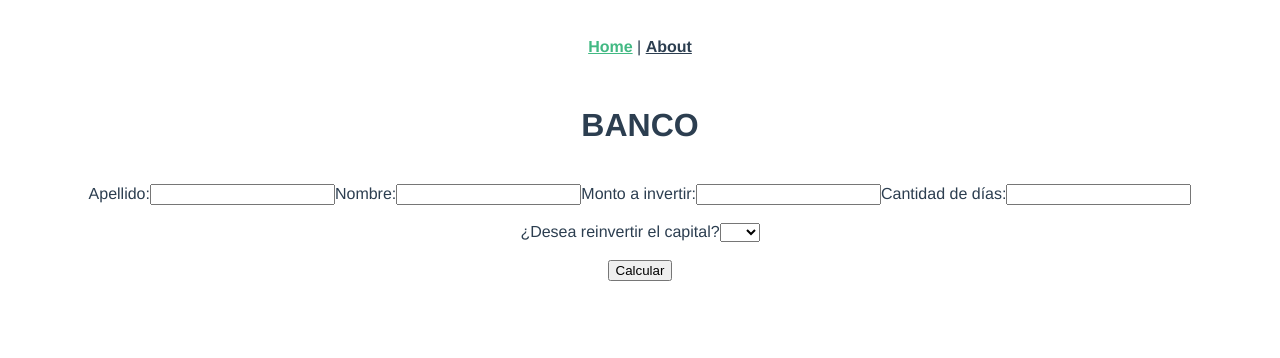
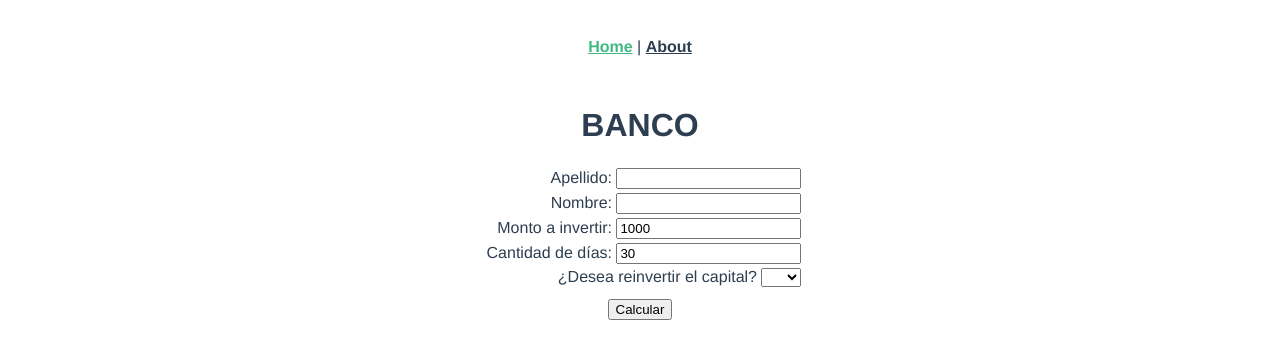
Before and after one commit to eliancena/TP2, a Vue app: page / in a window 1280 px wide. Shown: the top 358 px of the page. Built offline with nearby package versions, Linux system fonts and the light colour scheme.

Commit message:
Actualización estilos y componentes
Acomodé el CSS del formulario y lo moví a un componente así la vista no queda tan cargada

```diff
--- /dev/null
+++ b/src/components/DatosUsuario.vue
@@ -0,0 +1,114 @@
+<template>
+  <form name="datos-usuario" @submit.prevent="calcular">
+    <label>
+      Apellido:
+      <input type="text" id="apellido" v-model="apellido" required />
+    </label>
+
+    <label>
+      Nombre:
+      <input type="text" id="nombre" v-model="nombre" required />
+    </label>
+
+    <label>
+      Monto a invertir:
+      <input
+        type="number"
+        id="monto"
+        v-model.number="monto"
+        min="1000"
+        required
+      />
+    </label>
+
+    <label>
+      Cantidad de días:
+      <input
+        type="number"
+        id="cantidad"
+        v-model.number="cantidadDias"
+        min="30"
+        required
+      />
+    </label>
+
+    <label>
+      ¿Desea reinvertir el capital?
+      <select v-model.number="reinvertir" required>
+        <option value="1">Si</option>
+        <option value="0">No</option>
+      </select>
+    </label>
+
+    <button type="submit">Calcular</button>
+  </form>
+</template>
+
+<script>
+const MIN_MONTO = 1000,
+  MIN_DIAS = 30;
+
+export default {
+  data() {
+    return {
+      nombre: "",
+      apellido: "",
+      monto: MIN_MONTO,
+      cantidadDias: MIN_DIAS,
+      reinvertir: null,
+      plazoFijo: [],
+    };
+  },
+
+  methods: {
+    calcular() {
+      if (
+        this.nombre.trim() === "" ||
+        this.apellido.trim() === "" ||
+        this.monto === "" ||
+        this.cantidadDias === "" ||
+        this.reinvertir === null
+      ) {
+        alert("!DATO FALTANTE!");
+        return;
+      }
+
+      this.plazoFijo.push({
+        nombre: this.nombre,
+        apellido: this.apellido,
+        monto: this.monto,
+        cantidad: this.cantidad,
+        reinvertir: this.reinvertir,
+      });
+
+      this.nombre = "";
+      this.apellido = "";
+      this.monto = MIN_MONTO;
+      this.cantidadDias = MIN_DIAS;
+      this.reinvertir = null;
+    },
+  },
+};
+</script>
+
+<style scoped>
+form {
+  width: max-content;
+  margin: 0 auto;
+  display: flex;
+  flex-direction: column;
+}
+
+label {
+  margin: 2px;
+  display: inline-block;
+  width: 100%;
+  text-align: right;
+}
+
+button {
+  width: fit-content;
+  margin: auto;
+  margin-top: 10px;
+}
+</style>
--- a/src/views/Home.vue
+++ b/src/views/Home.vue
@@ -1,72 +1,23 @@
 <template>
   <div class="menu">
     <h1>BANCO</h1>
-    <br />
-    <label>Apellido:</label>
-    <input type="text" id="apellido" v-model="apellido" />
-    <label>Nombre:</label>
-    <input type="text" id="nombre" v-model="nombre" />
-    <label>Monto a invertir:</label>
-    <input type="text" id="monto" v-model="monto" />
-    <label>Cantidad de días:</label>
-    <input type="text" id="cantidad" v-model="cantidad" />
-    <br /><br />
-    <label>¿Desea reinvertir el capital?</label>
-    <select v-model="reinvertir">
-      <option value="1">Si</option>
-      <option value="2">No</option>
-    </select>
-    <br /><br />
+    <datos-usuario></datos-usuario>
   </div>
-
-  <button @click="calcular()">Calcular</button>
 </template>
 
 <script>
-//import HelloWorld from '../components/HelloWorld.vue'
+import DatosUsuario from "@/components/DatosUsuario.vue";
 
 export default {
   name: "Menu",
-  // components:{
-  // HelloWorld
-  // },
-  data() {
-    return {
-      nombre: "",
-      apellido: "",
-      monto: "",
-      cantidad: "",
-      reinvertir: null,
-      plazofijo: [],
-    };
-  },
-
-  methods: {
-    calcular() {
-      if (
-        this.nombre === "" ||
-        this.apellido === "" ||
-        this.monto === "" ||
-        this.cantidad === "" ||
-        this.reinvertir === null
-      ) {
-        alert("!DATO FALTANTE!");
-        return;
-      }
-      this.plazofijo.push({
-        nombre: this.nombre,
-        apellido: this.apellido,
-        monto: this.monto,
-        cantidad: this.cantidad,
-        reinvertir: this.reinvertir,
-      });
-
-      this.nombre = "";
-      this.apellido = "";
-      this.monto = "";
-      this.cantidad = "";
-      this.reinvertir = null;
-    },
+  components: {
+    DatosUsuario,
   },
 };
 </script>
+
+<style>
+.menu {
+  width: 100%;
+}
+</style>
```
Also changed, not shown: src/components/HelloWorld.vue (deleted, +0 -122 lines).
